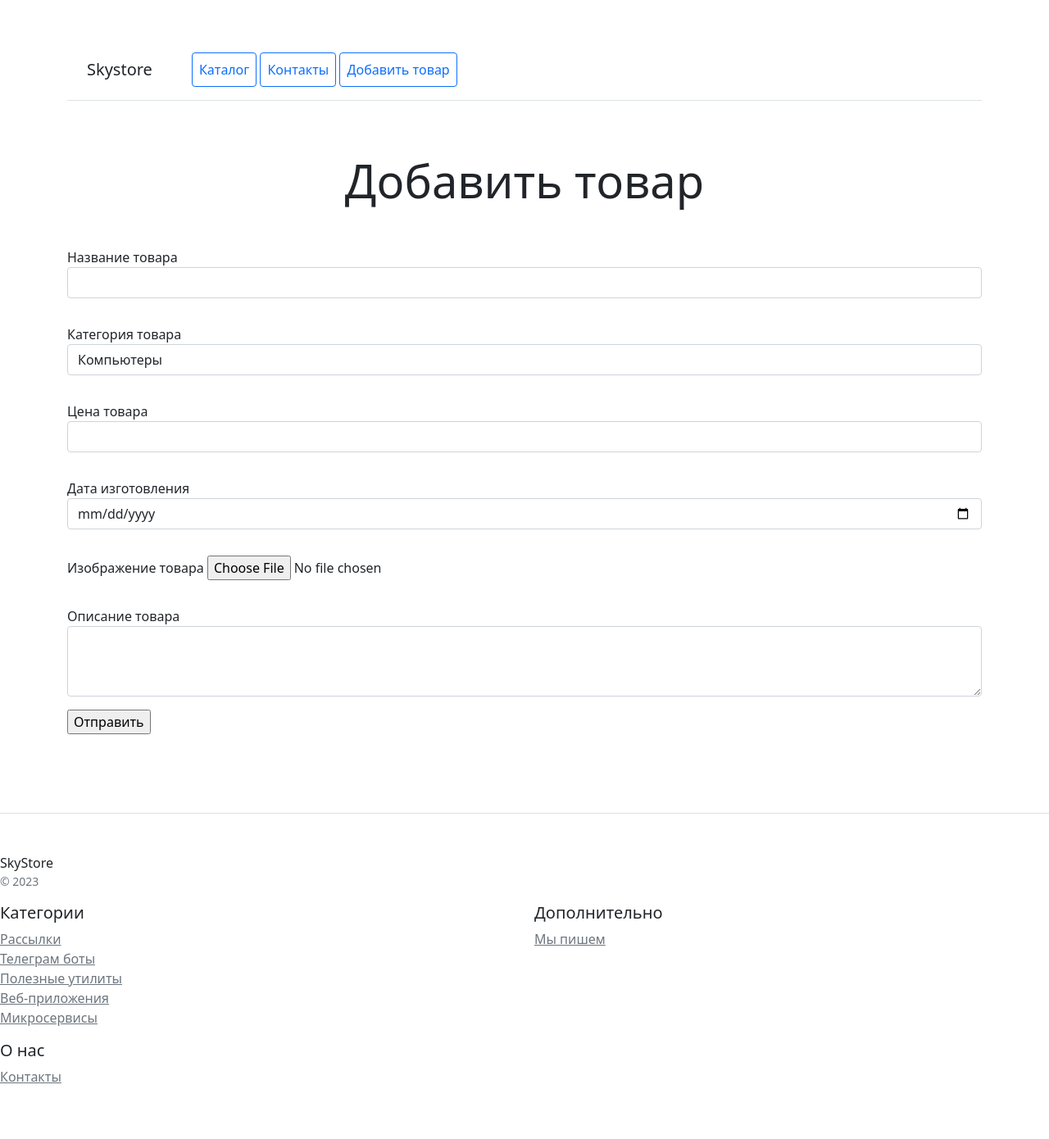
After one commit to VladimirBek/ElectronicShop, a Django app: page /create_good/ in a window 1280 px wide. The commit adds this page. Shown: the whole page at 82% size. Run offline with Django 4.2, Linux system fonts and the light colour scheme; parts of the project's set-up code (start-up, migrations or seed data) failed here and were passed over; some libraries are stand-ins or nearby versions.

Commit message:
additional task 1

```diff
--- a/catalog/templates/catalog/base.html
+++ b/catalog/templates/catalog/base.html
@@ -1,20 +1,6 @@
-<!doctype html>
-<html lang="en" data-bs-theme="auto">
-<head>
-    <meta charset="utf-8">
-    <meta name="viewport" content="width=device-width, initial-scale=1">
-    <title>Домашняя страница Skystore</title>
-    <link href="/static/css/bootstrap.min.css" rel="stylesheet">
-</head>
-<body>
-<div class="d-flex flex-column flex-md-row align-items-center p-3 px-md-4 mb-3 bg-white border-bottom box-shadow">
-    <h5 class="my-0 mr-md-auto font-weight-normal">Skystore</h5>
-    <nav class="ms-5">
-        <a class="p-2 btn btn-outline-primary" href="/">Каталог</a>
-        <a class="p-2 btn btn-outline-primary" href="/contacts/">Контакты</a>
-        <a class="p-2 btn btn-outline-primary" href="/create_good/">Добавить товар</a>
-    </nav>
-</div>
+
+
+
 <div class="album py-5 bg-body-tertiary">
     <div class="container">
         {% block content %}
--- /dev/null
+++ b/catalog/templates/catalog/create_good.html
@@ -0,0 +1,51 @@
+<!doctype html>
+<html lang="en" data-bs-theme="auto">
+<head>
+    <meta charset="utf-8">
+    <meta name="viewport" content="width=device-width, initial-scale=1">
+    <title>Добавить товар</title>
+    <link href="/static/css/bootstrap.min.css" rel="stylesheet">
+</head>
+<body>
+{% extends 'base.html' %}
+{% block content %}
+{% include 'includes/inc_main_menu.html' %}
+<div class="pricing-header px-3 py-3 pt-md-5 pb-md-4 mx-auto text-center">
+    <h1 class="display-4">Добавить товар</h1>
+</div>
+<form method="post" action="" class="form-floating">
+    {% csrf_token %}
+    <div class="form-group pt-md-3 pb-md-3 mx-auto">
+        <label for="name">Название товара</label>
+        <input type="text" name="name" id="name" class="form-control" required>
+    </div>
+    <div class="form-group pt-md-3 pb-md-3 mx-auto">
+        <label for="category">Категория товара</label>
+        <select class="form-control" id="category" name="category" required>
+            <option>Компьютеры</option>
+            <option>Мониторы</option>
+            <option>Телефоны</option>
+            <option>Смартфоны</option>
+        </select>
+    </div>
+    <div class="form-group pt-md-3 pb-md-3 mx-auto">
+        <label for="unit_price">Цена товара</label>
+        <input type="number" name="unit_price" id="unit_price" class="form-control" required>
+    </div>
+    <div class="form-group pt-md-3 pb-md-3 mx-auto">
+        <label for="produce_day">Дата изготовления</label>
+        <input type="date" class="form-control" name="produce_day" id="produce_day" required>
+    </div>
+    <div class="form-group pt-md-3 pb-md-3 mx-auto">
+        <label for="image">Изображение товара</label>
+        <input type="file" class="form-control-file" name="image" id="image">
+    </div>
+
+    <div class="form-group pt-md-3 pb-md-3 mx-auto">
+        <label for="description">Описание товара</label>
+        <textarea class="form-control" rows="3" name="description" id="description"></textarea>
+    </div>
+    <input type="submit" value="Отправить"/>
+</form>
+
+{% endblock %}
--- /dev/null
+++ b/catalog/templates/catalog/includes/inc_main_menu.html
@@ -0,0 +1,8 @@
+<div class="d-flex flex-column flex-md-row align-items-center p-3 px-md-4 mb-3 bg-white border-bottom box-shadow">
+    <h5 class="my-0 mr-md-auto font-weight-normal">Skystore</h5>
+    <nav class="ms-5">
+        <a class="p-2 btn btn-outline-primary" href="/">Каталог</a>
+        <a class="p-2 btn btn-outline-primary" href="/contacts/">Контакты</a>
+        <a class="p-2 btn btn-outline-primary" href="/create_good/">Добавить товар</a>
+    </nav>
+</div>
--- a/catalog/urls.py
+++ b/catalog/urls.py
@@ -1,6 +1,6 @@
 from django.urls import path
 
-from catalog.views import index, contacts, goods
+from catalog.views import index, contacts, goods, create_good
 
 app_name = 'catalog'
 
@@ -8,4 +8,5 @@ urlpatterns = [
     path('', index),
     path('contacts/', contacts),
     path('<int:pk>/goods/', goods, name='goods'),
+    path('create_good/', create_good, name='create_good'),
 ]
--- a/catalog/views.py
+++ b/catalog/views.py
@@ -1,6 +1,8 @@
+import datetime
+
 from django.shortcuts import render
 
-from catalog.models import Product, Contacts, UserData
+from catalog.models import Product, Contacts, UserData, Category
 
 
 def index(request):
@@ -24,11 +26,21 @@ def goods(request, pk):
 
 
 def create_good(request):
+    context = {'objects_list': Category.objects.all()}
     if request.method == 'POST':
+        if request.POST.get('category') == 'Компьютеры':
+            category = Category.objects.get(id=1)
+        elif request.POST.get('category') == 'Мониторы':
+            category = Category.objects.get(id=2)
+        elif request.POST.get('category') == 'Телефоны':
+            category = Category.objects.get(id=3)
+        elif request.POST.get('category') == 'Смартфоны':
+            category = Category.objects.get(id=4)
         name = request.POST.get('name')
         description = request.POST.get('description')
-        category = request.POST.get('category')
         unit_price = request.POST.get('unit_price')
         produce_day = request.POST.get('produce_day')
-        last_change = request.POST.get('produce_day')
-        UserData.objects.create(name=name, phone_number=phone, message=massage)
+        last_change = datetime.date.today()
+        Product.objects.create(name=name, description=description, category=category, unit_price=unit_price,
+                               produce_day=produce_day, last_change=last_change)
+    return render(request, 'create_good.html', context)
```
Also changed, not shown: catalog/templates/catalog/contacts.html (+13 -1 lines), catalog/templates/catalog/goods.html (+12 -0 lines), catalog/templates/catalog/index.html (+12 -0 lines).
